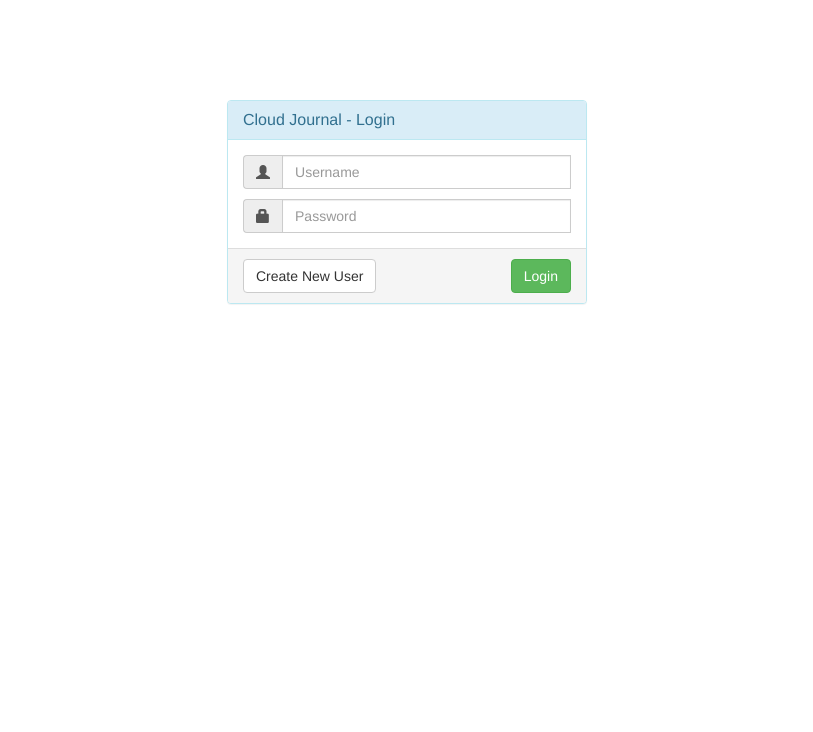
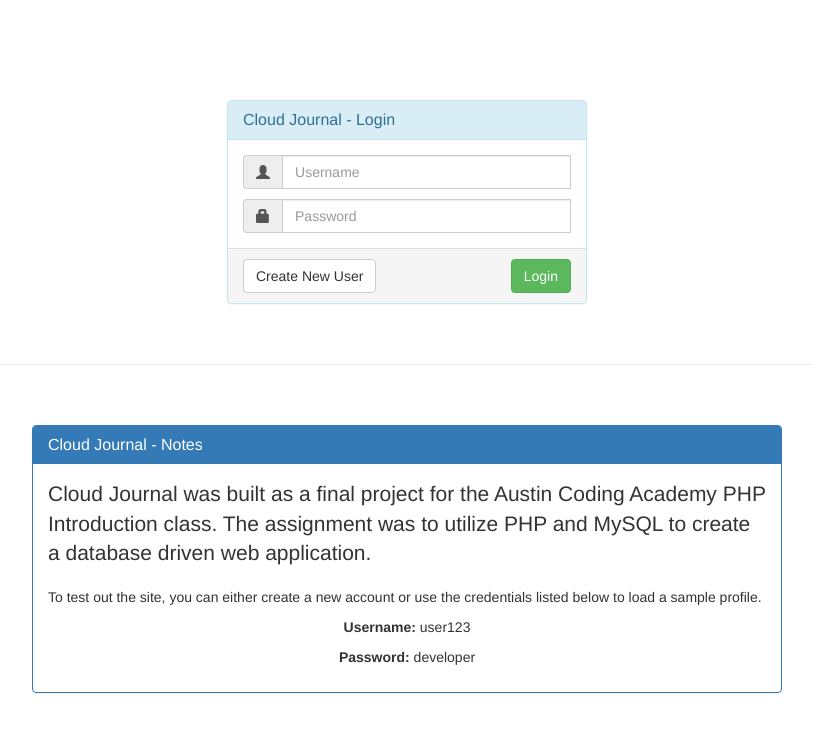
Before and after one commit to jkrusinski/my_blog, a PHP site: page /user/login.php in a window 1280 px wide. Shown: the top 732 px of the page, without its empty margins (233-1046 px from the left). Run offline with PHP 8.4, Linux system fonts and the light colour scheme; some libraries are stand-ins or nearby versions.

Commit message:
Added notes panel on login page

```diff
--- a/db_info.php
+++ b/db_info.php
@@ -2,7 +2,6 @@
 
 //create database connection
 $db = new mysqli('localhost', 'root', 'root', 'my_blog'); //ACA Local Environment
-//$db = new mysqli('my-db-instance.cvtdplpfiqkc.us-west-2.rds.amazonaws.com', 'db_user', 'Jm4RHzy889', 'cloud_journal');
 
 //connection error handler
 if($db->connect_errno) {
--- a/style.css
+++ b/style.css
@@ -140,11 +140,18 @@ a:focus {
 #login-panel {
     padding: 0;
     margin-top: 100px;
+    margin-bottom: 0;
 }
 
 .bottom-space {
     margin-bottom: 10px;
 }
+
+.center {
+    width: 100%;
+    text-align: center;
+}
+
 
 /*New User*/
 #new-usr-panel {
--- a/user/login.php
+++ b/user/login.php
@@ -16,9 +16,9 @@ include_once('../db_info.php');
     <meta name="viewport" content="width=device-width, initial-scale=1">
     <title>Cloud Journal - Login</title>
     <!--Bootstrap-->
-        <link href="../bootstrap/css/bootstrap.css" rel="stylesheet" />
+    <link href="../bootstrap/css/bootstrap.css" rel="stylesheet"/>
     <!--Customizable Stylesheet-->
-        <link href="../style.css" type="text/css" rel="stylesheet" />
+    <link href="../style.css" type="text/css" rel="stylesheet"/>
 </head>
 <body>
 <div class="container">
@@ -35,19 +35,23 @@ include_once('../db_info.php');
                     <div class="panel-body">
 
                         <div class="input-group bottom-space">
-                                    <div class="input-group-addon" id="input-username"><span class="glyphicon glyphicon-user" aria-hidden="true"></span></div>
-                                    <input type="text" name="username" class="form-control" placeholder="Username" aria-describedby="input-username"><br />
+                            <div class="input-group-addon" id="input-username"><span class="glyphicon glyphicon-user"
+                                                                                     aria-hidden="true"></span></div>
+                            <input type="text" name="username" class="form-control" placeholder="Username"
+                                   aria-describedby="input-username"><br/>
                         </div>
 
                         <div class="input-group">
-                                    <div class="input-group-addon" id="input-password"><span class="glyphicon glyphicon-lock" aria-hidden="true"></span></div>
-                                    <input type="password" name="password" class="form-control" placeholder="Password" aria-describedby="input-password" autocomplete="off"><br />
+                            <div class="input-group-addon" id="input-password"><span class="glyphicon glyphicon-lock"
+                                                                                     aria-hidden="true"></span></div>
+                            <input type="password" name="password" class="form-control" placeholder="Password"
+                                   aria-describedby="input-password" autocomplete="off"><br/>
                         </div>
 
                         <?php
 
                         //if form submitted
-                                if(isset($_POST['login'])) {
+                        if (isset($_POST['login'])) {
                             $username = $_POST['username'];
                             $password = $_POST['password'];
 
@@ -79,8 +83,41 @@ include_once('../db_info.php');
             <div class="hidden-xs col-sm-3 col-md-4">&nbsp;</div>
         </div>
     </form>
+
+    <br/><br/><hr/><br/><br/>
+
+    <div class="row">
+        <div class="col-sm-8 col-sm-offset-2">
+
+            <div class="panel panel-primary">
+
+                <div class="panel-heading">
+                    <h2 class="panel-title">Cloud Journal - Notes</h2>
                 </div>
 
+                <div class="panel-body">
+
+                    <p class="lead">
+                        Cloud Journal was built as a final project for the Austin Coding Academy
+                        PHP Introduction class. The assignment was to utilize PHP and MySQL to create a database
+                        driven web application.
+                    </p>
+
+                    <p>
+                        To test out the site, you can either create a new account or use the credentials listed below
+                        to load a sample profile.
+                    </p>
+
+                    <p class="center"><strong>Username: </strong>user123</p>
+                    <p class="center"><strong>Password: </strong>developer</p>
+
+                </div>
+            </div>
+
+        </div>
+    </div>
+
+</div>
 
 
 <!-- jQuery (necessary for Bootstrap's JavaScript plugins) -->
```
Lines whose indentation alone changed are shown as unchanged.
